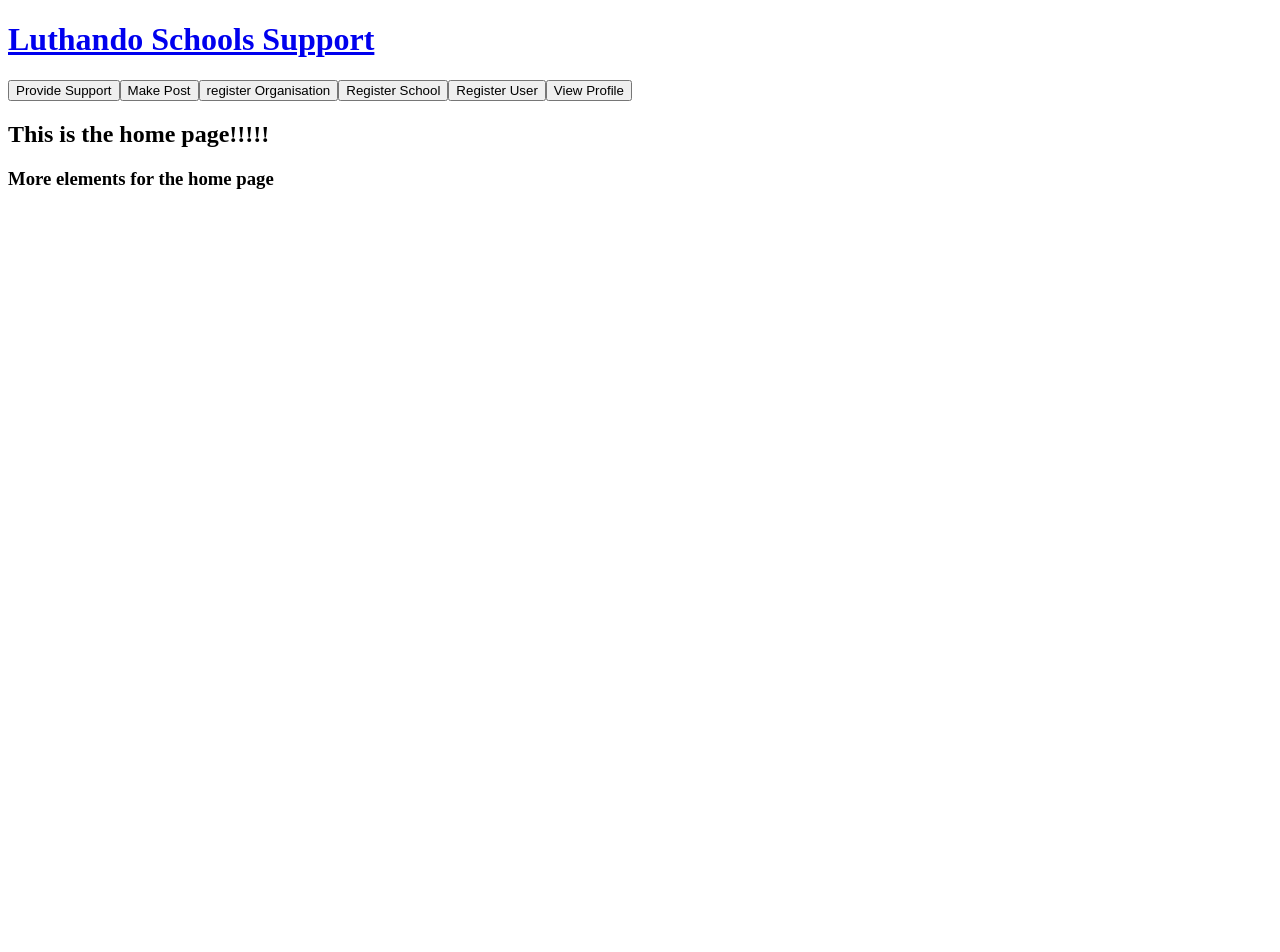
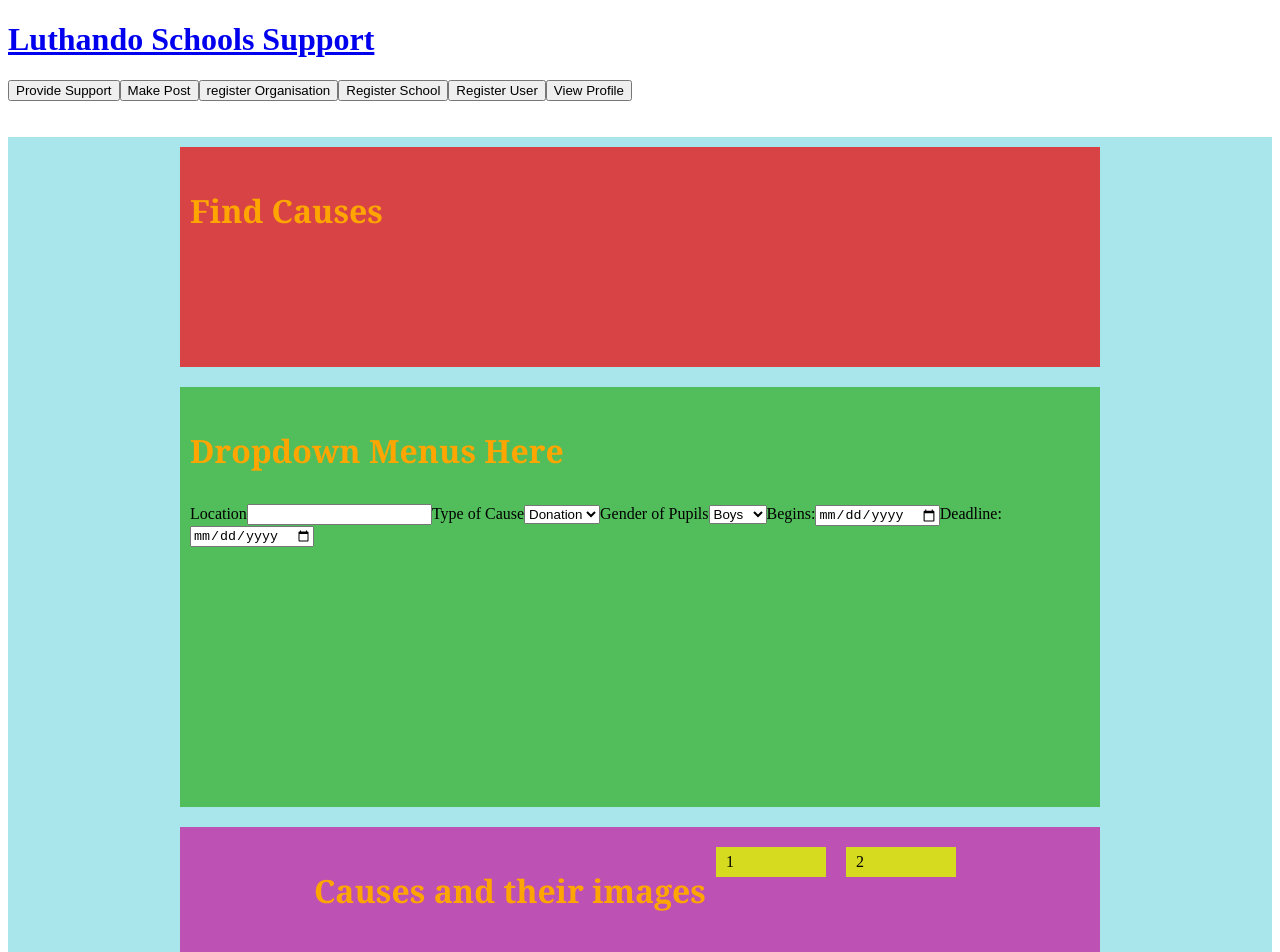
Before and after one commit to OPCOPE-Developers/Luthando-Schools-Support, an Angular app: page /home in a window 1280 px wide. Shown: the top 952 px of the page. Before the commit the page ends 800 px from the top, so only its background shows below. Built offline with nearby package versions, Linux system fonts and the light colour scheme.

Commit message:
home page changes

```diff
--- a/src/app/home-page/home-page.component.css
+++ b/src/app/home-page/home-page.component.css
@@ -0,0 +1,66 @@
+.flex-container
+{
+  display: flex;
+
+  align-items: center;
+  justify-content: center;
+  justify-content: space-around;
+
+  background-color: rgb(168, 230, 235);
+  flex-direction: column;
+  position:relative;
+
+}
+
+.flex-container  .dropdown-menu-flex
+{
+    display: flex;
+    background-color: rgb(82, 189, 91);
+    flex-direction: column;
+
+
+}
+.flex-container  .causes
+{
+    display: flex;
+    align-items: wrap;
+    justify-content: center;
+    background-color: rgb(189, 82, 180);
+    flex-direction: row;
+}
+
+.flex-container  .causes > div
+{
+    display: flex;
+    align-items: wrap;
+    text-align: start;
+    justify-content: center;
+    background-color: rgb(189, 82, 180);
+    flex-direction: column;
+
+    background-color: #d9e715ec;
+  margin: 10px;
+  padding: 10px;
+  width: 90px;
+  height: 10px;
+}
+
+.flex-container > div
+{
+  background-color: #e71515c5;
+  margin: 10px;
+  padding: 10px;
+  width: 900px;
+  height: 1000px;
+}
+
+h3
+{
+    text-align: start;
+    size: 200px;
+    font-family:Georgia, 'Times New Roman', Times, serif;
+    font-weight: 700 ;
+    font-style: normal;
+    font-size:200%;
+    color: orange;
+}
--- a/src/app/home-page/home-page.component.html
+++ b/src/app/home-page/home-page.component.html
@@ -1,4 +1,52 @@
+<br>
+<br>
 
-<h2>This is the home page!!!!!</h2>
 
-<h3>More elements for the home page</h3>
+
+<div class="flex-container">
+
+    <div style="flex-basis: 200px">
+        <h3>Find Causes</h3>
+    </div>
+
+    <div class="dropdown-menu-flex" style="flex-basis: 400px">
+        <h3>Dropdown Menus Here</h3>
+        <div id="cause-selector">
+            <a>
+                <label for="lang">Location</label>
+                <input id="input">
+            </a>
+            <a>
+                    <label>Type of Cause</label>
+                    <select name="causes">
+                      <option value="donation">Donation</option>
+                      <option value="services">Services</option>
+                      <option value="other-cause">Other</option>
+                    </select>
+            </a>
+            <a>
+                <label>Gender of Pupils</label>
+                <select name="schools">
+                    <option value="donation">Boys</option>
+                    <option value="services">Girls</option>
+                    <option value="donation">Mixed</option>
+                  </select>
+            </a>
+            <a>
+                    <label for="Begins">Begins:</label>
+                    <input type="date" id="Begins" name="Begins">
+                    <label for="Deadline">Deadline:</label>
+                    <input type="date" id="Deadline" name="Deadline">
+            </a>
+        </div>
+    </div>
+
+    <div class="causes">
+        <h3>Causes and their images</h3>
+        <br>
+        <br>
+        <div>1</div>
+        <div>2</div>
+    </div>
+
+</div>
```
